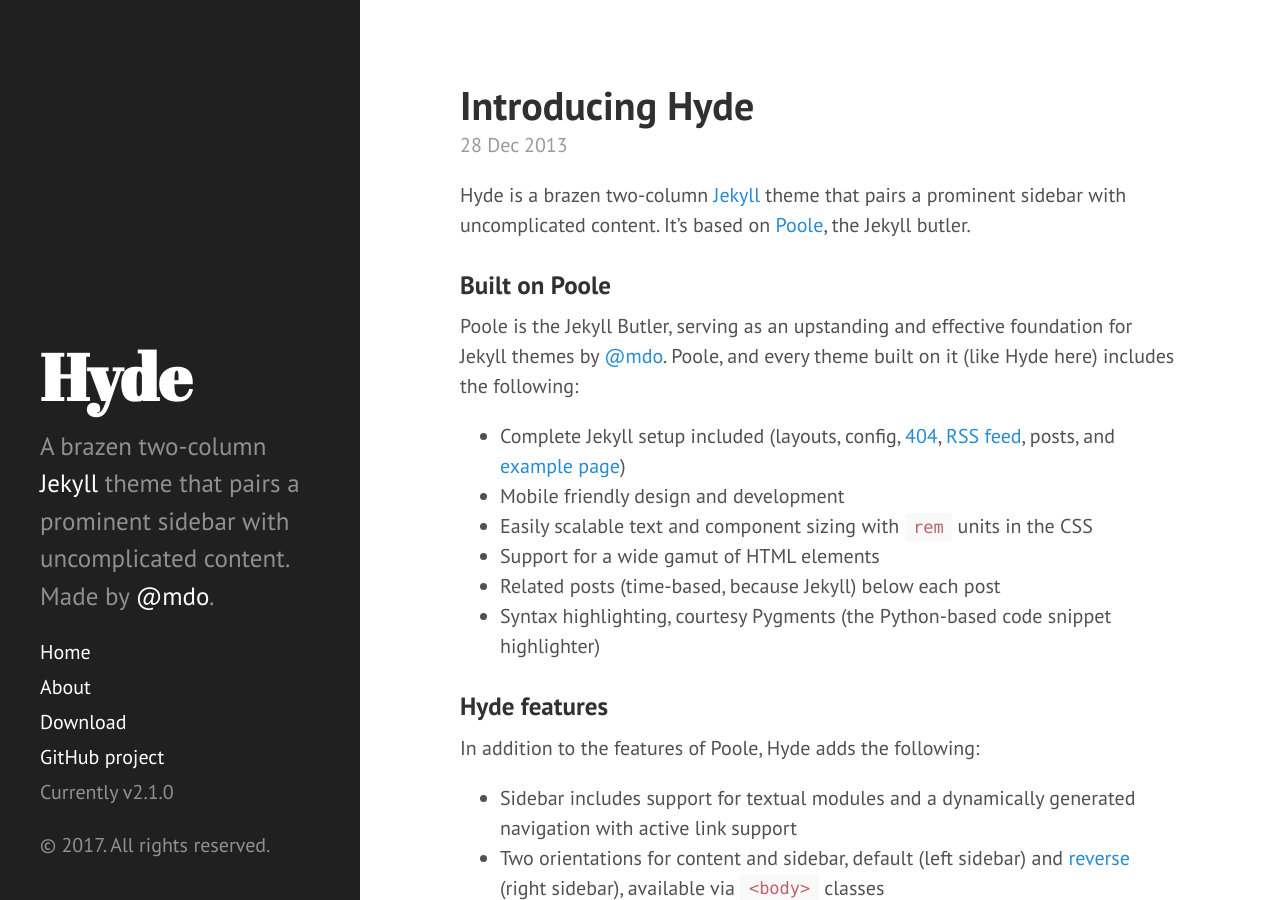
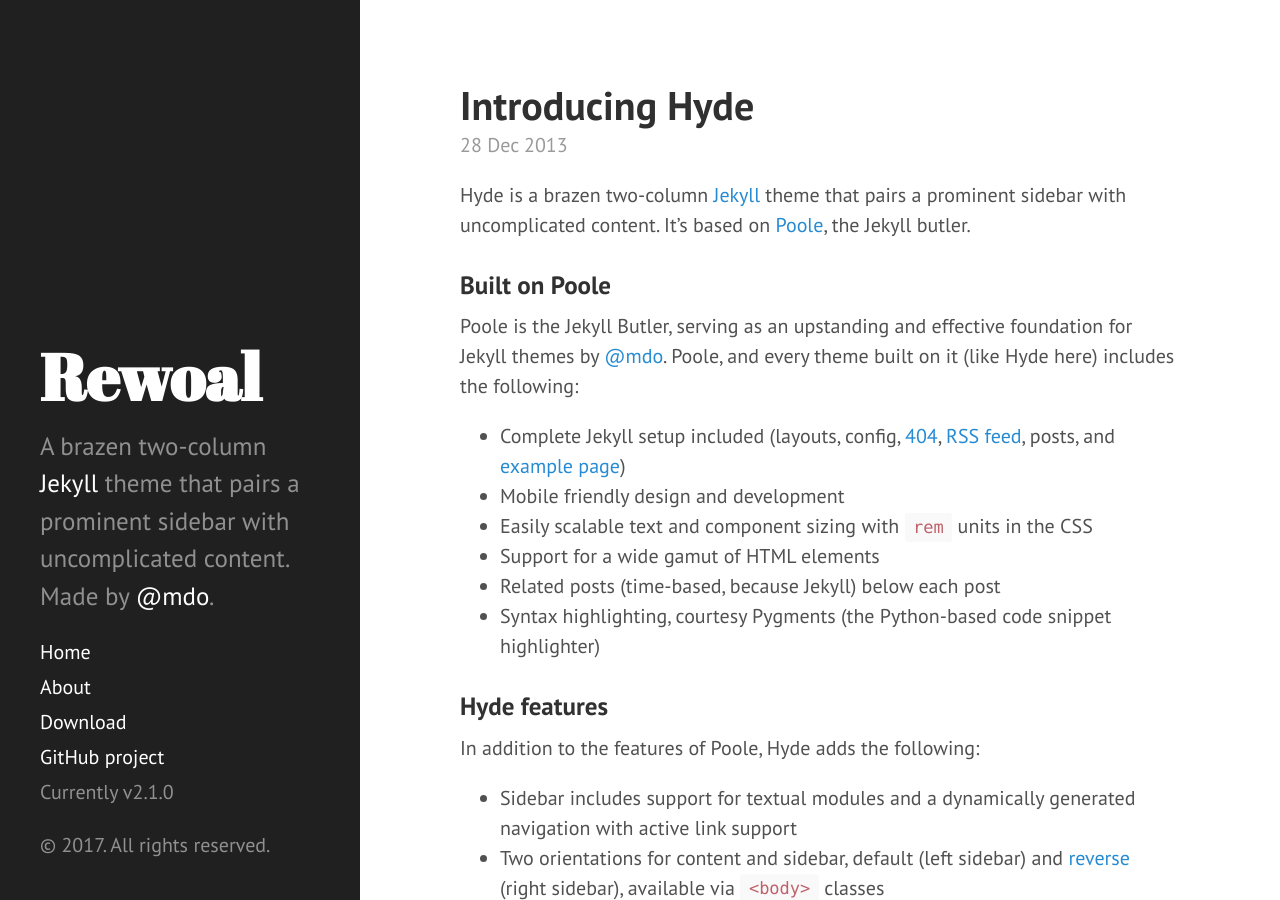
Before and after one commit to Rewoal/Rewoal.github.io, a Jekyll site: the page built from index.html, in a window 1280 px wide and 900 px high. Built offline with Jekyll 4.4.1, drawn with Linux system fonts in a browser that asks for light colours; Markdown is read by kramdown in place of the engine named in the settings; the list of posts is cut into pages by our own code.

Commit message:
change name

```diff
--- a/_config.yml
+++ b/_config.yml
@@ -6,7 +6,7 @@ highlighter:      pygments
 permalink:        pretty
 
 # Setup
-title:            Hyde
+title:            Rewoal
 tagline:          'A Jekyll theme'
 description:      'A brazen two-column <a href="http://jekyllrb.com" target="_blank">Jekyll</a> theme that pairs a prominent sidebar with uncomplicated content. Made by <a href="https://twitter.com/mdo" target="_blank">@mdo</a>.'
 url:              http://hyde.getpoole.com
```
